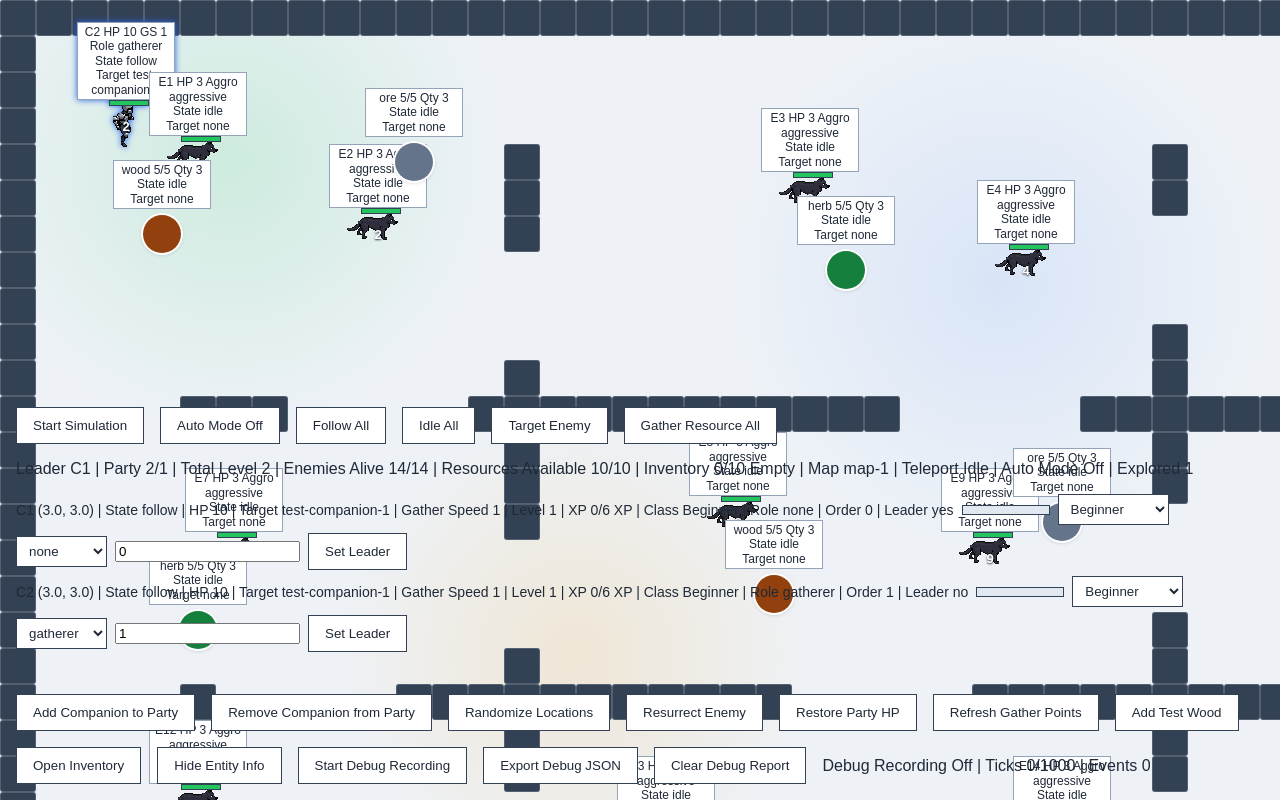
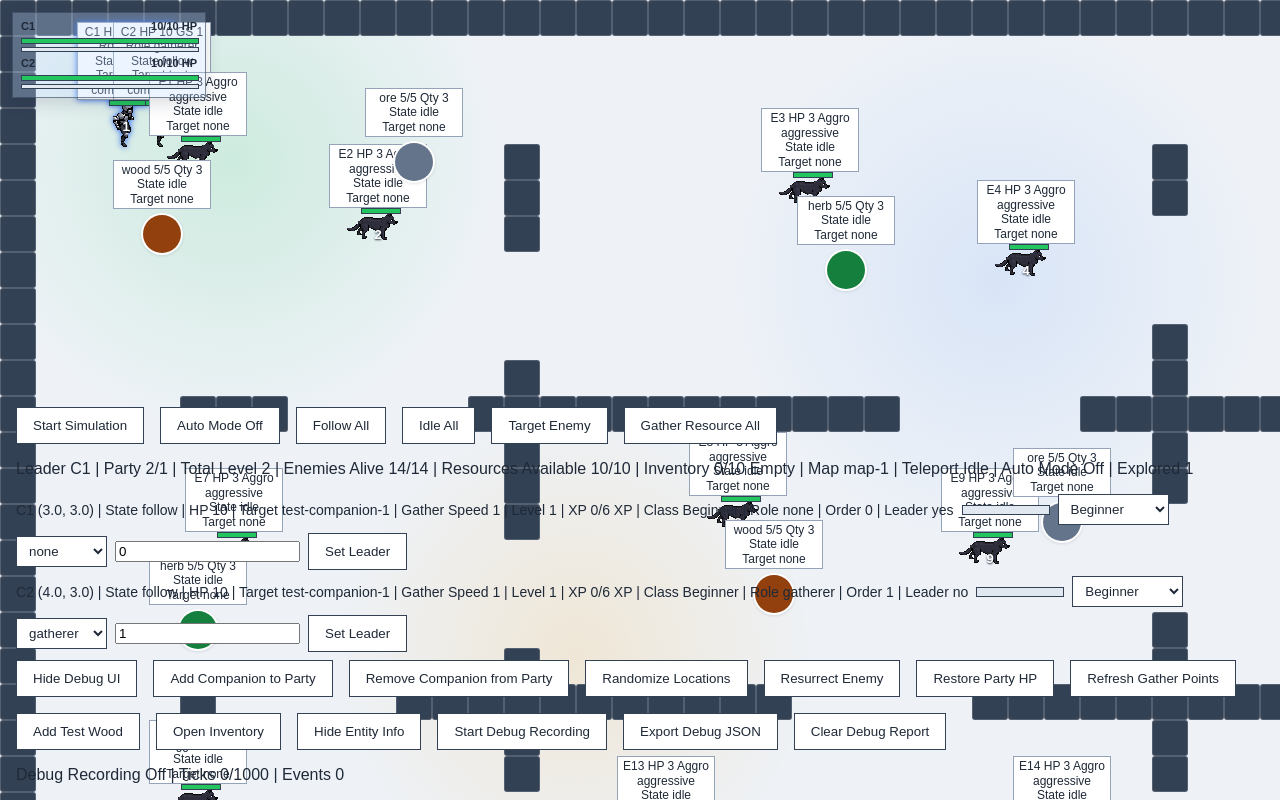
Before and after one commit to furiaz/MMOPartySimulator, a React (Vite) app in the folder client/: page / in a window 1280 px wide. Built offline with nearby package versions, Linux system fonts and the light colour scheme.

Commit message:
Companion UI and spawn point added

```diff
--- a/client/src/App.css
+++ b/client/src/App.css
@@ -264,6 +264,65 @@
   background: #facc15;
 }
 
+.companion-vitals-panel {
+  position: fixed;
+  top: 12px;
+  left: 12px;
+  z-index: 11;
+  display: grid;
+  width: 176px;
+  gap: 6px;
+  padding: 8px;
+  border: 1px solid rgba(51, 65, 85, 0.62);
+  background: rgba(191, 219, 254, 0.3);
+  box-shadow: 0 6px 16px rgba(15, 23, 42, 0.14);
+}
+
+.companion-vitals-row {
+  display: grid;
+  grid-template-rows: 14px 6px 5px;
+  gap: 3px;
+  min-width: 0;
+}
+
+.companion-vitals-header {
+  display: flex;
+  justify-content: space-between;
+  gap: 8px;
+  overflow: hidden;
+  color: #1f2937;
+  font-size: 11px;
+  font-weight: 700;
+  line-height: 1;
+  white-space: nowrap;
+}
+
+.companion-vitals-bar {
+  display: block;
+  overflow: hidden;
+  width: 100%;
+  min-width: 0;
+  border: 1px solid #334155;
+  background: #e2e8f0;
+}
+
+.companion-vitals-bar span {
+  display: block;
+  height: 100%;
+}
+
+.companion-vitals-hp span {
+  background: #22c55e;
+}
+
+.companion-vitals-xp span {
+  background: #38bdf8;
+}
+
+.companion-vitals-xp-max span {
+  background: #facc15;
+}
+
 .wall-tile {
   width: 36px;
   height: 36px;
@@ -443,6 +502,10 @@
   flex-wrap: wrap;
 }
 
+.test-controls-debug-hidden {
+  bottom: 72px;
+}
+
 .companion-status-list {
   display: grid;
   width: 100%;
@@ -475,6 +538,10 @@
 
 .debug-tools .test-controls {
   position: static;
+}
+
+.debug-tools-hidden {
+  left: auto;
 }
 
 .inventory-debug-panel {
--- a/client/src/App.tsx
+++ b/client/src/App.tsx
@@ -238,6 +238,54 @@ function InventoryDebugPanel({
   );
 }
 
+function CompanionVitalsPanel({ members }: { members: Companion[] }) {
+  if (members.length === 0) {
+    return null;
+  }
+
+  const orderedMembers = [...members].sort(
+    (a, b) => a.partyOrder - b.partyOrder || a.id.localeCompare(b.id),
+  );
+
+  return (
+    <section className="companion-vitals-panel" aria-label="Companion vitals">
+      {orderedMembers.map((member) => {
+        const healthPercent =
+          member.maxHealth > 0
+            ? Math.max(0, Math.min(100, (member.health / member.maxHealth) * 100))
+            : 0;
+        const characterXpProgress = getCharacterXpProgress(member);
+        const companionNumber = companionIds.indexOf(member.id) + 1;
+
+        return (
+          <div key={member.id} className="companion-vitals-row">
+            <div className="companion-vitals-header">
+              <span>C{companionNumber}</span>
+              <span>
+                {member.health}/{member.maxHealth} HP
+              </span>
+            </div>
+            <span
+              className="companion-vitals-bar companion-vitals-hp"
+              title={`HP ${member.health}/${member.maxHealth}`}
+            >
+              <span style={{ width: `${healthPercent}%` }} />
+            </span>
+            <span
+              className={`companion-vitals-bar companion-vitals-xp${
+                characterXpProgress.isMaxLevel ? " companion-vitals-xp-max" : ""
+              }`}
+              title={`Character XP ${getCharacterXpText(member)}`}
+            >
+              <span style={{ width: `${characterXpProgress.percent}%` }} />
+            </span>
+          </div>
+        );
+      })}
+    </section>
+  );
+}
+
 function getPartyMarkerClass(member: Companion, leaderId: string): string {
   if (member.id === leaderId) {
     return "entity-marker companion leader";
@@ -403,6 +451,7 @@ function App() {
   const [isSimulationRunning, setIsSimulationRunning] = useState(false);
   const [showEntityInfo, setShowEntityInfo] = useState(true);
   const [showInventoryDebug, setShowInventoryDebug] = useState(false);
+  const [showDebugTools, setShowDebugTools] = useState(true);
   const [currentTime, setCurrentTime] = useState(() => Date.now());
   const [
     visualMovementByEntityId,
@@ -681,6 +730,10 @@ function App() {
 
   function toggleInventoryDebug() {
     setShowInventoryDebug((isVisible) => !isVisible);
+  }
+
+  function toggleDebugTools() {
+    setShowDebugTools((isVisible) => !isVisible);
   }
 
   function toggleDebugTelemetryRecording() {
@@ -1142,8 +1195,13 @@ function App() {
           inventory={inventory}
           isVisible={showInventoryDebug}
         />
+        <CompanionVitalsPanel members={partyMembers} />
 
-        <div className="test-controls">
+        <div
+          className={`test-controls${
+            showDebugTools ? "" : " test-controls-debug-hidden"
+          }`}
+        >
           <button onClick={toggleSimulationLoop}>
             {isSimulationRunning ? "Stop Simulation" : "Start Simulation"}
           </button>
@@ -1261,10 +1319,20 @@ function App() {
           ) : null}
         </div>
 
-        <section className="debug-tools" aria-label="Debug tools">
+        <section
+          className={`debug-tools${showDebugTools ? "" : " debug-tools-hidden"}`}
+          aria-label="Debug tools"
+        >
           <h2>Debug Tools</h2>
           <div className="test-controls">
-            <button onClick={addCompanionToParty}>Add Companion to Party</button>
+            <button onClick={toggleDebugTools}>
+              {showDebugTools ? "Hide Debug UI" : "Show Debug UI"}
+            </button>
+            {showDebugTools ? (
+              <>
+                <button onClick={addCompanionToParty}>
+                  Add Companion to Party
+                </button>
                 <button onClick={removeCompanionFromParty}>
                   Remove Companion from Party
                 </button>
@@ -1301,6 +1369,8 @@ function App() {
                   {gameState.debugTelemetry?.maxTicks ?? 1000} | Events{" "}
                   {gameState.debugTelemetry?.events.length ?? 0}
                 </span>
+              </>
+            ) : null}
           </div>
         </section>
       </section>
--- a/client/src/game/debugMap.ts
+++ b/client/src/game/debugMap.ts
@@ -47,16 +47,16 @@ export const resourceIds = [
 
 export const companionStartPositions: Position[] = [
   { x: 3, y: 3 },
-  { x: 3, y: 3 },
-  { x: 3, y: 3 },
-  { x: 3, y: 3 },
+  { x: 4, y: 3 },
+  { x: 3, y: 4 },
+  { x: 4, y: 4 },
 ];
 
 export const mapTwoCompanionStartPositions: Position[] = [
   { x: 3, y: 22 },
-  { x: 3, y: 22 },
-  { x: 3, y: 22 },
-  { x: 3, y: 22 },
+  { x: 4, y: 22 },
+  { x: 3, y: 21 },
+  { x: 4, y: 21 },
 ];
 
 export const teleporterPosition: Position = { x: 46, y: 22 };
```
Lines whose indentation alone changed are shown as unchanged.
